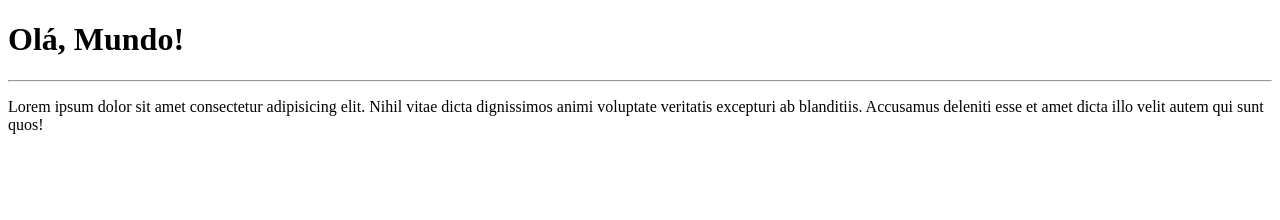
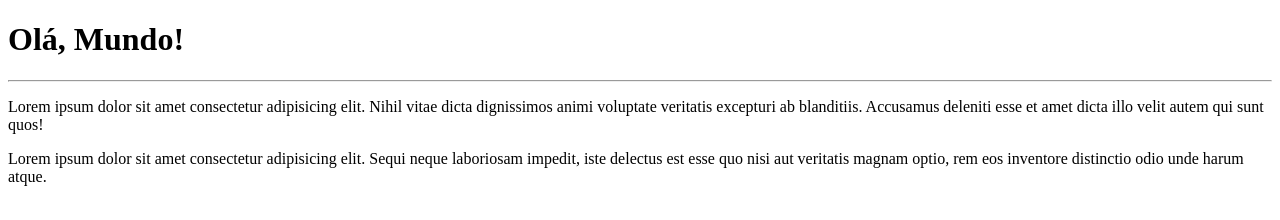
Before and after one commit to Rogkk/Hello-World, a plain HTML site: page site/index.html in a window 1280 px wide. Drawn offline with Linux system fonts and the light colour scheme.

Commit message:
Uptade p

```diff
--- a/site/index.html
+++ b/site/index.html
@@ -9,5 +9,6 @@
     <h1>Olá, Mundo!</h1>
     <hr>
     <p>Lorem ipsum dolor sit amet consectetur adipisicing elit. Nihil vitae dicta dignissimos animi voluptate veritatis excepturi ab blanditiis. Accusamus deleniti esse et amet dicta illo velit autem qui sunt quos!</p>
+    <p>Lorem ipsum dolor sit amet consectetur adipisicing elit. Sequi neque laboriosam impedit, iste delectus est esse quo nisi aut veritatis magnam optio, rem eos inventore distinctio odio unde harum atque.</p>
 </body>
 </html>
```
